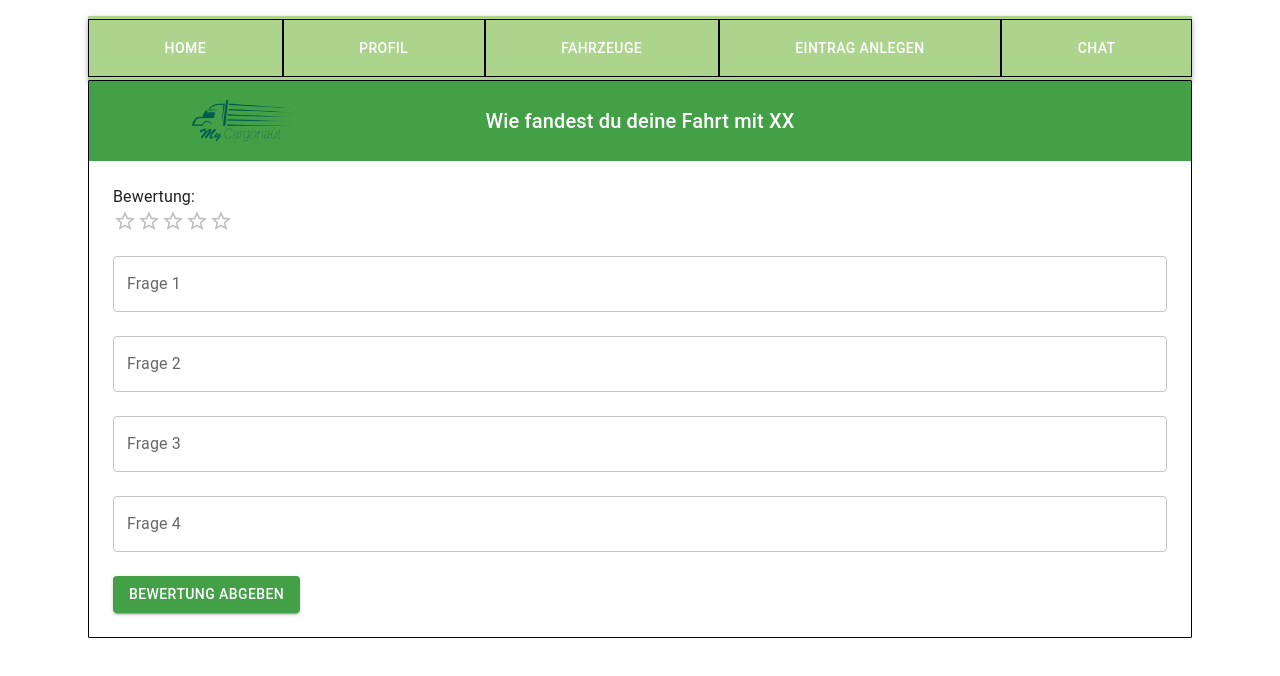
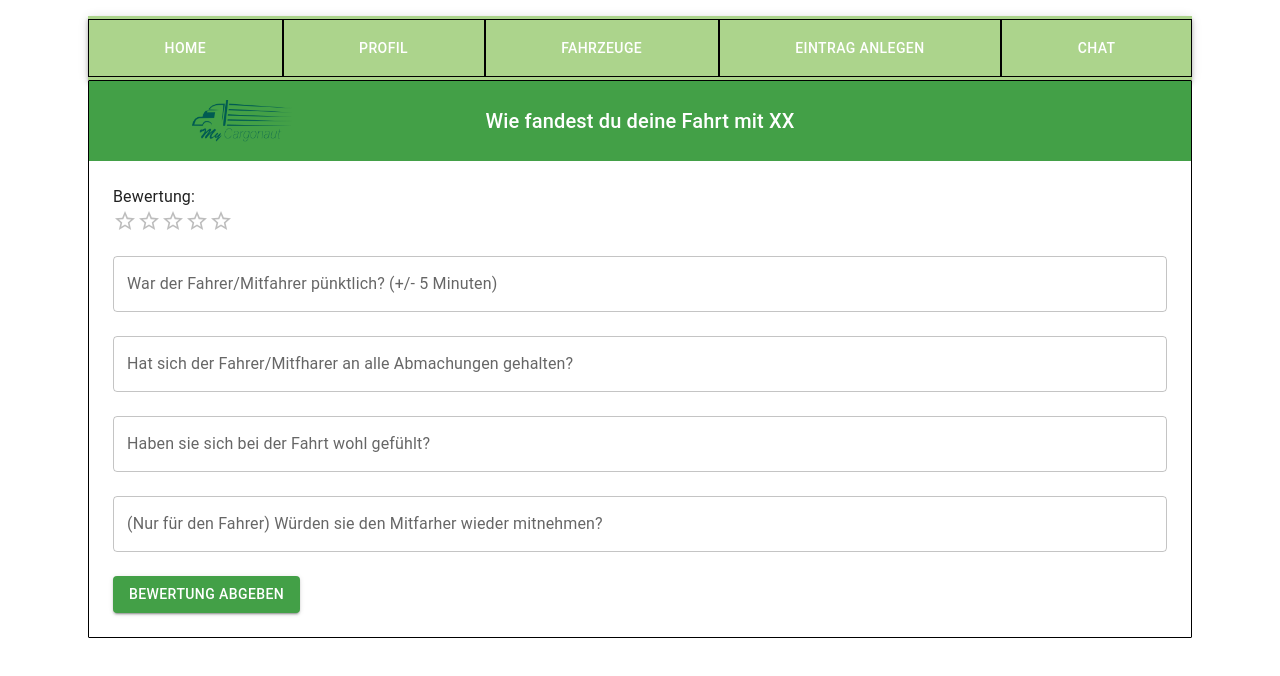
Before and after one commit to mariemllr/MyCargonaut-Frontend, a React (Create React App) app: page /bewertung-abgeben in a window 1280 px wide. Shown: the top 676 px of the page. Built offline with nearby package versions, Linux system fonts and the light colour scheme.

Commit message:
Fragen bei "Bewertung Abgeben" hinzugefügt

```diff
--- a/src/pages/Bewertungen/Bewertung_Abgeben.tsx
+++ b/src/pages/Bewertungen/Bewertung_Abgeben.tsx
@@ -11,8 +11,7 @@ const BewertungAbgeben: React.FC = () => {
         border: "1.5px solid black",
         borderRadius: "1px",
         backgroundColor: "white",
-      }}
-    >
+      }}>
       <Box
         sx={{
           backgroundColor: theme.palette.primary.main,
@@ -20,8 +19,7 @@ const BewertungAbgeben: React.FC = () => {
           justifyContent: "center",
           alignItems: "center",
           p: "3vh",
-        }}
-      >
+        }}>
         <img
           src={logo}
           alt="Logo"
@@ -39,34 +37,33 @@ const BewertungAbgeben: React.FC = () => {
       <Box
         sx={{
           p: "3vh",
-        }}
-      >
+        }}>
         <Typography variant="body1">Bewertung:</Typography>
         <Rating name="sterne-bewertung" />
         <TextField
           id="frage1"
-          label="Frage 1"
+          label="War der Fahrer/Mitfahrer pünktlich? (+/- 5 Minuten)"
           variant="outlined"
           fullWidth
           margin="normal"
         />
         <TextField
           id="frage2"
-          label="Frage 2"
+          label="Hat sich der Fahrer/Mitfharer an alle Abmachungen gehalten?"
           variant="outlined"
           fullWidth
           margin="normal"
         />
         <TextField
           id="frage3"
-          label="Frage 3"
+          label="Haben sie sich bei der Fahrt wohl gefühlt?"
           variant="outlined"
           fullWidth
           margin="normal"
         />
         <TextField
           id="frage4"
-          label="Frage 4"
+          label="(Nur für den Fahrer) Würden sie den Mitfarher wieder mitnehmen?"
           variant="outlined"
           fullWidth
           margin="normal"
@@ -75,8 +72,7 @@ const BewertungAbgeben: React.FC = () => {
           variant="contained"
           color="primary"
           type="submit"
-          style={{ marginTop: "2vh" }}
-        >
+          style={{ marginTop: "2vh" }}>
           Bewertung abgeben
         </Button>
       </Box>
```
